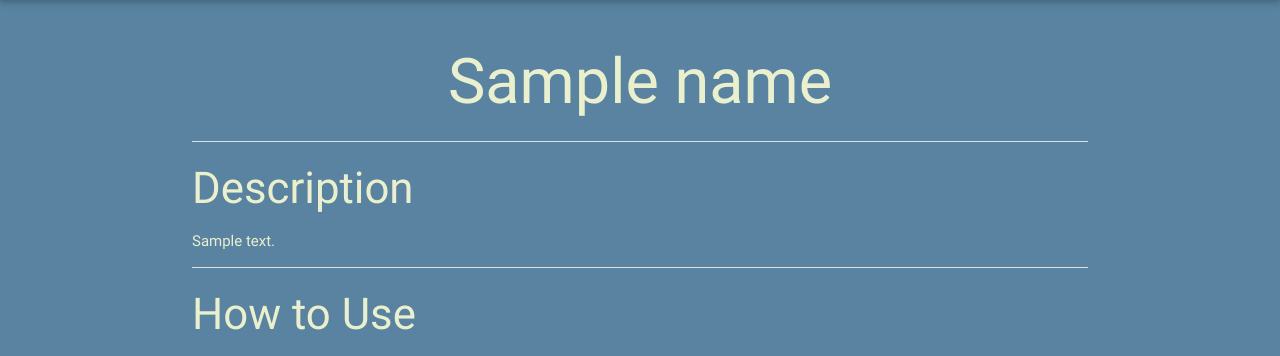
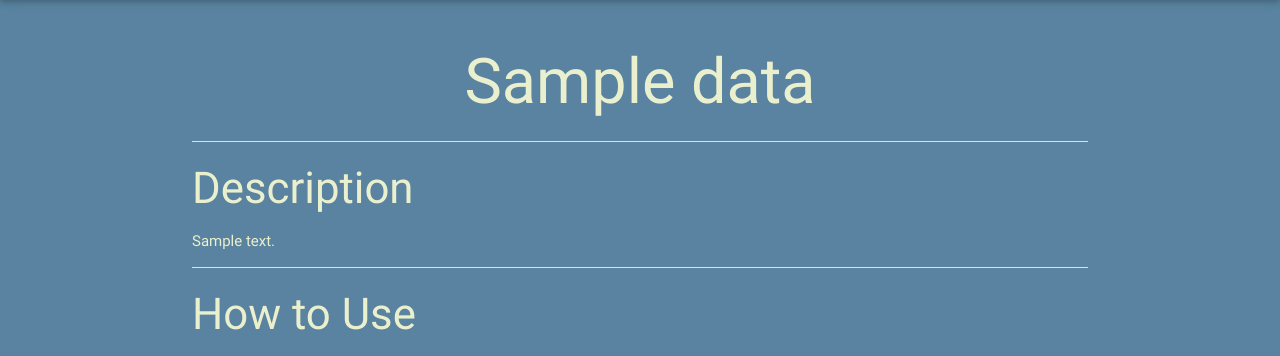
Before and after one commit to hacktx/api-directory, a Flask app: template app/templates/api.html in a window 1280 px wide. Shown: the part 64-420 px from the top of the page. Run offline with Flask 2, Linux system fonts and the light colour scheme; the template is opened without the code that fills it: most values are stand-ins (such as "Sample title", 1, 10 or a date in 2020); some libraries are stand-ins or nearby versions.

Commit message:
lower case html file names

```diff
--- a/app/app.py
+++ b/app/app.py
@@ -22,4 +22,4 @@ def data_json():
 def api_page(name=None):
     if name is None:
         return render_template('index.html')
-    return render_template('api.html', name=name, data=data['companies'][name])
+    return render_template('api.html', data=data['companies'][name])
--- a/app/data.json
+++ b/app/data.json
@@ -1,6 +1,7 @@
 {
     "companies": {
-        "Bloomberg": {
+        "bloomberg": {
+            "name": "Bloomberg",
             "image": "https://d2yfjuwuxpsnjc.cloudfront.net/getasset/0bb55105-744b-4765-9de7-c5c0003f7a1f/",
             "description": "The Bloomberg API (BLPAPI) is a set of freely available software development kits (SDKs) that allow software developers to create applications that consume market data. The BLPAPI interface powers global market data distribution to desktops, workgroups and enterprise applications and is used daily by more than 100,000 Bloomberg customers.",
             "link": "https://www.bloomberglabs.com/api/",
@@ -15,7 +16,8 @@
             "keywords": ["finance", "financial", "java", "c++", "c#", "perl", "python", "c", ".net", "big", "data", "market"],
             "chip_keywords": ["finance", "python", "data"]
         },
-        "Elastic": {
+        "elastic": {
+            "name": "Elastic",
             "image": "https://static-www.elastic.co/assets/blt45b0886c90beceee/logo-elastic.svg?q=247",
             "description": "Elastic believes getting immediate, actionable insight from data matters. As the company behind the open source projects — Elasticsearch, Logstash, Kibana, and Beats — designed to take data from any source and search, analyze, and visualize it in real time, Elastic is helping people make sense of data. From stock quotes to Twitter streams, Apache logs to WordPress blogs, our products are extending what's possible with data, delivering on the promise that good things come from connecting the dots.",
             "link": "https://www.elastic.co/guide/en/elasticsearch/client/java-api/current/index.html",
--- a/app/templates/api.html
+++ b/app/templates/api.html
@@ -1,5 +1,5 @@
 {% extends "base.html" %}
-{% block title %}{{ name }}{% endblock %}
+{% block title %}{{ data.name }}{% endblock %}
 {% block scripts %}
 <link rel="stylesheet" href="//cdnjs.cloudflare.com/ajax/libs/highlight.js/9.7.0/styles/vs.min.css">
 <script src="//cdnjs.cloudflare.com/ajax/libs/highlight.js/9.7.0/highlight.min.js"></script>
@@ -22,7 +22,7 @@
   <div class="container tan-text">
     <!-- <img src="{{ data.image }}" class="api-page-img center"> -->
     <h1 class="center">
-      <a href="{{ data.link }}" class="tan-text">{{ name }}</a>
+      <a href="{{ data.link }}" class="tan-text">{{ data.name }}</a>
     </h1>
     <div class="divider"></div>
     <h3>Description</h3>
--- a/data.json
+++ b/data.json
@@ -1,6 +1,6 @@
 {
   "companies": {
-    "Bloomberg": {
+    "bloomberg": {
       "chip_keywords": [
         "finance",
         "python",
@@ -23,6 +23,7 @@
         "market"
       ],
       "link": "https://www.bloomberglabs.com/api/",
+      "name": "Bloomberg",
       "usage": {
         "C": "printf(\"Hello World!\\n\");",
         "C#": "System.Console.WriteLine(\"Hello World!\");",
@@ -32,7 +33,7 @@
         "Python": "print \"Hello World!\""
       }
     },
-    "Elastic": {
+    "elastic": {
       "chip_keywords": [
         "search",
         "java",
@@ -47,6 +48,7 @@
         "hadoop"
       ],
       "link": "https://www.elastic.co/guide/en/elasticsearch/client/java-api/current/index.html",
+      "name": "Elastic",
       "usage": {
         "Java": "System.out.println(\"Search :+1:\");"
       }
--- a/index.html
+++ b/index.html
@@ -72,7 +72,7 @@
           </div>
           <div class="card-action">
             <div class="card-links">
-              <a href="api/Bloomberg.html">More Info</a>
+              <a href="api/bloomberg.html">More Info</a>
               <a href="https://www.bloomberglabs.com/api/">Visit Website</a>
             </div>
             <div class="right">
@@ -100,7 +100,7 @@
           </div>
           <div class="card-action">
             <div class="card-links">
-              <a href="api/Elastic.html">More Info</a>
+              <a href="api/elastic.html">More Info</a>
               <a href="https://www.elastic.co/guide/en/elasticsearch/client/java-api/current/index.html">Visit Website</a>
             </div>
             <div class="right">
```
Also changed, not shown: api/bloomberg.html (renamed from api/Bloomberg.html, +8 -8 lines), api/elastic.html (renamed from api/Elastic.html).
